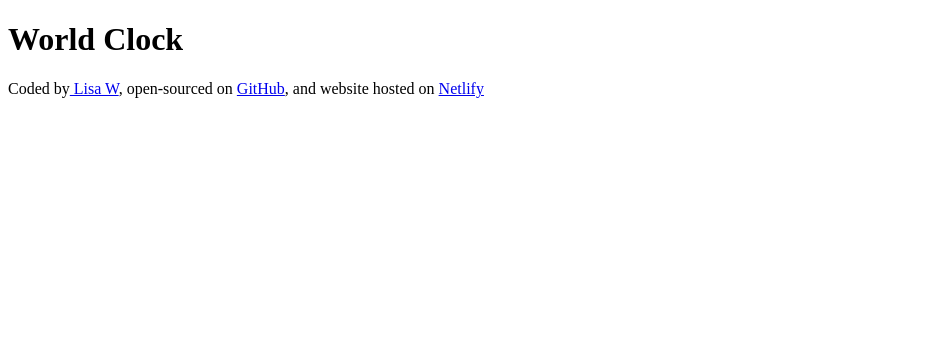
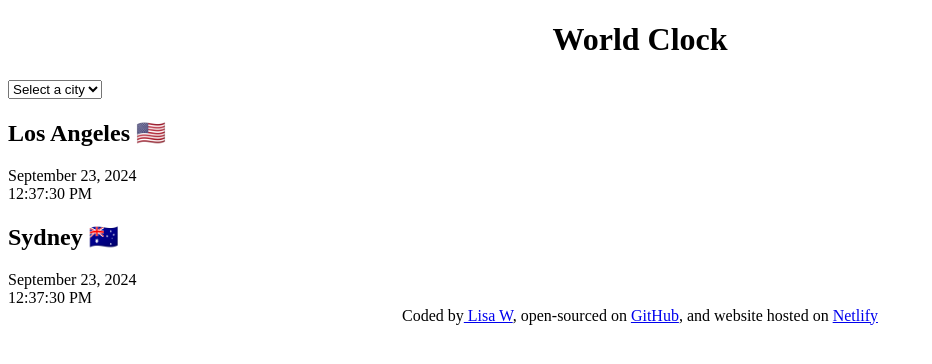
Before and after one commit to lswitkowski/world-clock, a plain HTML site: page index.html in a window 1280 px wide. Shown: the whole page, without its empty margins (0-932 px from the left). Drawn offline with Linux system fonts and the light colour scheme.

Commit message:
Add select and display country html

```diff
--- a/index.html
+++ b/index.html
@@ -8,7 +8,27 @@
 </head>
 <body>
     <h1>World Clock</h1>
+<div class="container">
+<select>
+<option value="">Select a city</option>
+<option value="">London</option>
+<option value="">New York</option>
+<option value="">Aukland</option>
+</select>
 
+<div class="city">
+    <h2>Los Angeles 🇺🇸</h2>
+<div class="date">September 23, 2024</div>
+<div class="time">12:37:30 PM</div>
+</div>
+<div class="city"></div>
+    <h2>Sydney 🇦🇺</h2>
+<div class="date">September 23, 2024</div>
+<div class="time">12:37:30 PM</div>
+</div>
+
+</div>
+</body>
 
      <footer>Coded by<a href="https://github.com/lswitkowski/" target="_blank"> Lisa W</a>, open-sourced on <a href="https://github.com/lswitkowski?tab=repositories" target="_blank">GitHub</a>, and website hosted on
  <a href="https://www.netlify.com/" target="_blank">Netlify</a>
--- a/src/style.css
+++ b/src/style.css
@@ -0,0 +1,7 @@
+h1 {
+  text-align: center;
+}
+
+footer {
+  text-align: center;
+}
```
